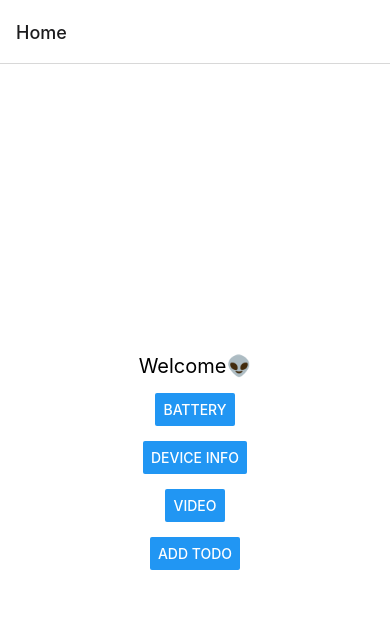
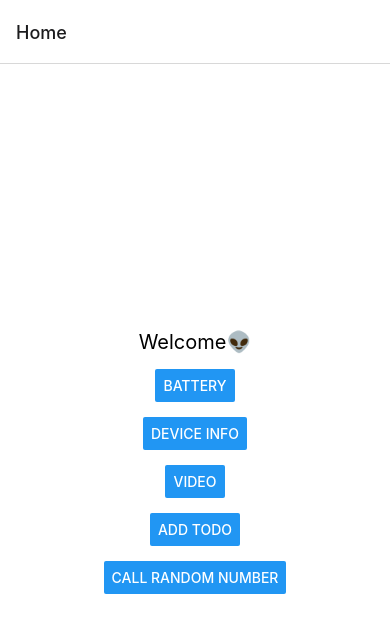
Before and after one commit to ghostworker94/FirstAssaignment, a React Native app: screen / in a window 390 px wide. Shown: the top 632 px of the page. Built offline with nearby package versions, Linux system fonts and the light colour scheme.

Commit message:
Added Call a random

```diff
--- /dev/null
+++ b/Components/CallARandom.tsx
@@ -0,0 +1,25 @@
+import { StatusBar } from 'expo-status-bar';
+import { StyleSheet, View, Button } from 'react-native';
+import * as Linking from 'expo-linking';
+
+export default function CallARandom() {
+  const generateRandomPhoneNumber = () => {
+    let phoneNumber = '+467';
+    for (let i = 0; i < 8; i++) {
+      phoneNumber += Math.floor(Math.random() * 10).toString();
+    }
+    return phoneNumber;
+  };
+
+  const makeCall = () => {
+    const phoneNumber = generateRandomPhoneNumber();
+    Linking.openURL(`tel:${phoneNumber}`);
+  };
+
+  return (
+    <View>
+      <Button title="Call Random Number" onPress={makeCall} />
+      <StatusBar style="auto" />
+    </View>
+  );
+}
--- a/Screens/Home.tsx
+++ b/Screens/Home.tsx
@@ -1,6 +1,7 @@
 import { NativeStackScreenProps } from "@react-navigation/native-stack";
 import { Button, StatusBar, StyleSheet, Text, View } from "react-native";
 import { RootStackParamList } from "../App";
+import CallARandom from "../Components/CallARandom";
 
 type HomeScreenProps = NativeStackScreenProps<RootStackParamList, "Home">;
 
@@ -19,7 +20,8 @@ export function HomeScreen({ navigation }: HomeScreenProps) {
         onPress={() => navigation.navigate("DeviceInfo")}
       />
       <Button title="Video" onPress={() => navigation.navigate("Video")} />
-      <Button title="Add Todo" onPress={() => navigation.navigate("Todo")}/>
+      <Button title="Add Todo" onPress={() => navigation.navigate("Todo")} />
+      <CallARandom/>
     </View>
   );
 }
```
